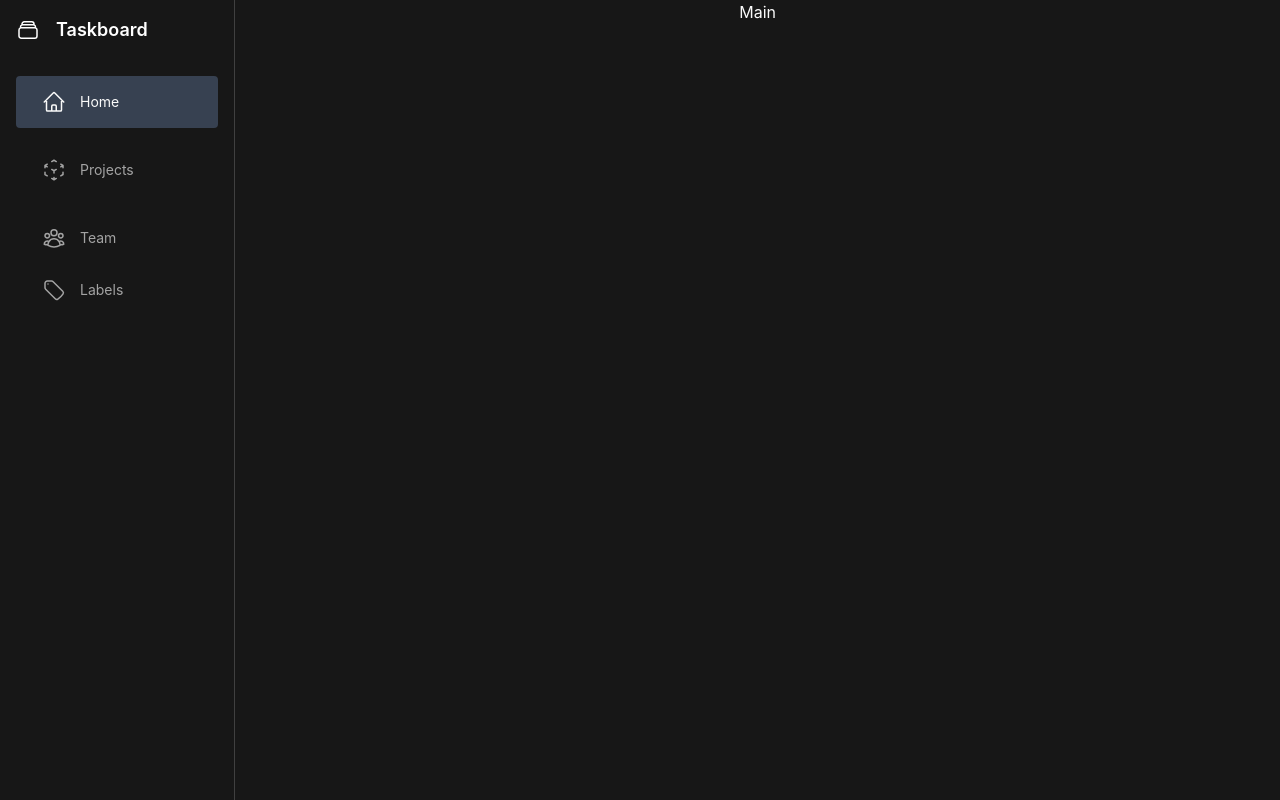
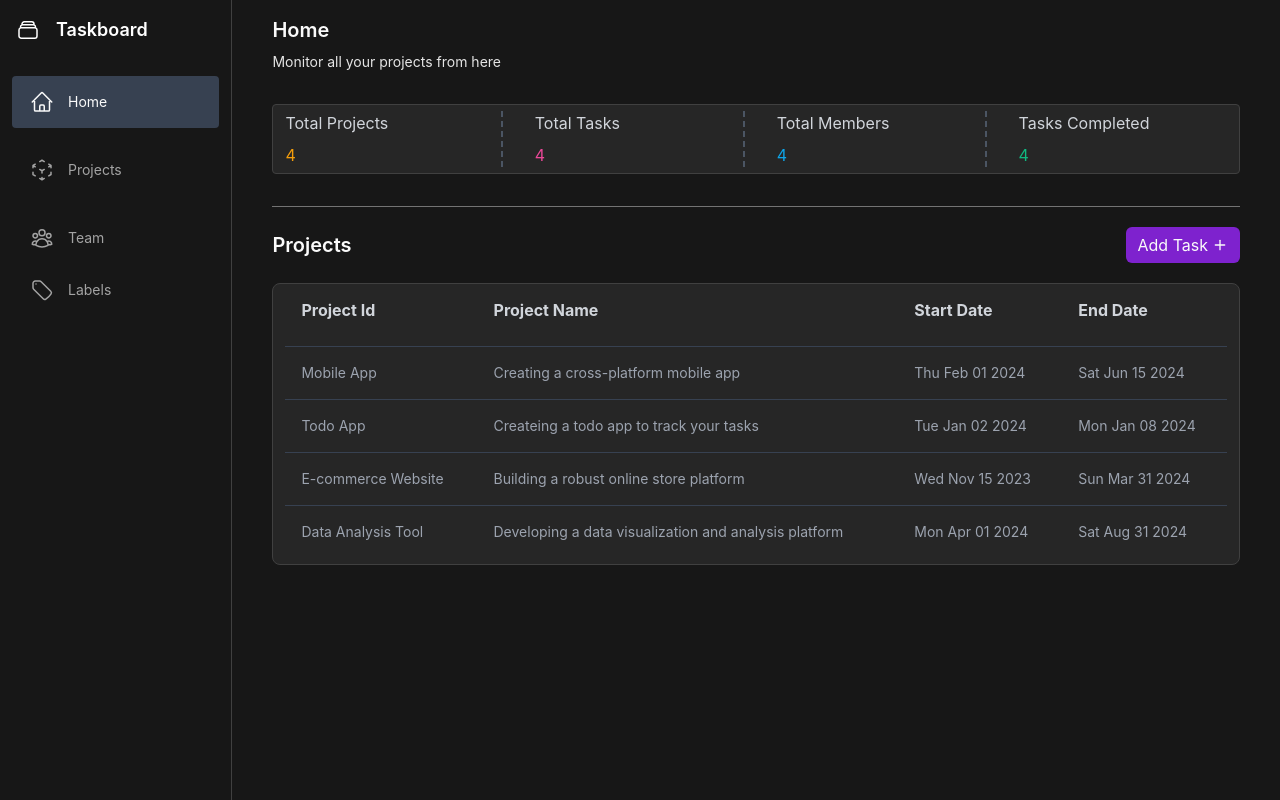
Before and after one commit to Pratik4509/taskboard, a React (Create React App) app: page / in a window 1280 px wide. Built offline with nearby package versions, Linux system fonts and the light colour scheme.

Commit message:
Updated the main page and side bar ui

```diff
--- a/src/Components/Main.tsx
+++ b/src/Components/Main.tsx
@@ -1,8 +1,33 @@
 import React from 'react'
+import Table from './Table'
 
 const Main = () => {
     return (
-        <div className='w-full h-full bg-neutral-900 text-neutral-50'>Main</div>
+        <div className='w-full h-full bg-neutral-900 text-neutral-50 px-10'>
+            <div className='w-full py-4 text-left '>
+                <div className='text-xl font-semibold mb-2'>Home</div>
+                <p className='text-sm text-neutral-200'>Monitor all your projects from here</p>
+            </div>
+            <div className='mx-auto mt-4 mb-8 w-full px-3 py-1.5 rounded border border-neutral-700 bg-neutral-800 text-gray-300 flex justify-evenly items-center'>
+                <div className='w-full text-left border-r-2 border-dashed border-gray-600'>
+                    <div className='mb-2'>Total Projects</div>
+                    <p className='text-amber-500'>4</p>
+                </div>
+                <div className='w-full text-left border-r-2 border-dashed border-gray-600 pl-8'>
+                    <div className='mb-2'>Total Tasks</div>
+                    <p className='text-pink-500'>4</p>
+                </div>
+                <div className='w-full text-left border-r-2 border-dashed border-gray-600 pl-8'>
+                    <div className='mb-2'>Total Members</div>
+                    <p className='text-sky-500'>4</p>
+                </div>
+                <div className='w-full text-left pl-8'>
+                    <div className='mb-2'>Tasks Completed</div>
+                    <p className='text-emerald-500'>4</p>
+                </div>
+            </div>
+            <Table />
+        </div>
     )
 }
 
--- a/src/Components/Sidebar.tsx
+++ b/src/Components/Sidebar.tsx
@@ -27,10 +27,10 @@ const Sidebar: React.FC = () => {
                 </div>
             </div>
 
-            <nav className="mt-4 px-4 flex-grow flex flex-col justify-start items-start w-full">
+            <nav className="mt-4 px-3 flex-grow flex flex-col justify-start items-start w-full">
                 <NavLink
                     to="/"
-                    className={({ isActive }) => `w-full block py-1.5 px-4 rounded text-neutral-400 hover:bg-gray-700 ${isActive ? 'bg-gray-700 text-neutral-50' : ''}`}
+                    className={({ isActive }) => `w-full block py-1.5 px-2 rounded text-neutral-400 hover:bg-gray-700 ${isActive ? 'bg-gray-700 text-neutral-50' : ''}`}
                 >
                     <div className=' w-full flex items-center gap-x-3.5 py-2 px-2.5 text-sm  rounded-lg'>
                         <svg xmlns="http://www.w3.org/2000/svg" fill="none" viewBox="0 0 24 24" strokeWidth={1.5} stroke="currentColor" className="size-6">
@@ -40,7 +40,7 @@ const Sidebar: React.FC = () => {
                     </div>
                 </NavLink>
                 <div className='w-full mt-4'>
-                    <button onClick={toggleProjects} className="w-full text-left py-1.5 px-4 rounded hover:bg-gray-700 text-sm text-neutral-400">
+                    <button onClick={toggleProjects} className="w-full text-left py-1.5 px-2 rounded hover:bg-gray-700 text-sm text-neutral-400">
                         <div className='w-full flex items-center gap-x-3.5 py-2 px-2.5 text-sm rounded-lg'>
                             <svg xmlns="http://www.w3.org/2000/svg" fill="none" viewBox="0 0 24 24" strokeWidth={1.5} stroke="currentColor" className="size-6">
                                 <path strokeLinecap="round" strokeLinejoin="round" d="m21 7.5-2.25-1.313M21 7.5v2.25m0-2.25-2.25 1.313M3 7.5l2.25-1.313M3 7.5l2.25 1.313M3 7.5v2.25m9 3 2.25-1.313M12 12.75l-2.25-1.313M12 12.75V15m0 6.75 2.25-1.313M12 21.75V19.5m0 2.25-2.25-1.313m0-16.875L12 2.25l2.25 1.313M21 14.25v2.25l-2.25 1.313m-13.5 0L3 16.5v-2.25" />
@@ -54,7 +54,7 @@ const Sidebar: React.FC = () => {
                             <NavLink
                             key={project.id}
                                 to={`/project/${project.id}`}
-                                className={({ isActive }) => `mt-2 block py-2 px-4 rounded text-neutral-400 hover:bg-gray-700 ${isActive ? 'bg-gray-700 text-neutral-50' : ''}`}
+                                className={({ isActive }) => `mt-2 block py-2 px-2 rounded text-neutral-400 hover:bg-gray-700 ${isActive ? 'bg-gray-700 text-neutral-50' : ''}`}
                             >
                                 <div className='w-full flex items-center gap-x-3.5 py-2 px-2.5 text-sm rounded-lg'>
                                     <svg xmlns="http://www.w3.org/2000/svg" fill="none" viewBox="0 0 24 24" strokeWidth={1.5} stroke="currentColor" className="size-4">
@@ -71,7 +71,7 @@ const Sidebar: React.FC = () => {
                 </div>
 
                 <div className='w-full mt-4'>
-                    <button onClick={toggleTeam} className="w-full text-left py-1.5 px-4 rounded hover:bg-gray-700 text-sm text-neutral-400">
+                    <button onClick={toggleTeam} className="w-full text-left py-1.5 px-2 rounded hover:bg-gray-700 text-sm text-neutral-400">
                         <div className='w-full flex items-center gap-x-3.5 py-2 px-2.5 text-sm rounded-lg'>
                             <svg xmlns="http://www.w3.org/2000/svg" fill="none" viewBox="0 0 24 24" strokeWidth={1.5} stroke="currentColor" className="size-6">
                                 <path strokeLinecap="round" strokeLinejoin="round" d="M18 18.72a9.094 9.094 0 0 0 3.741-.479 3 3 0 0 0-4.682-2.72m.94 3.198.001.031c0 .225-.012.447-.037.666A11.944 11.944 0 0 1 12 21c-2.17 0-4.207-.576-5.963-1.584A6.062 6.062 0 0 1 6 18.719m12 0a5.971 5.971 0 0 0-.941-3.197m0 0A5.995 5.995 0 0 0 12 12.75a5.995 5.995 0 0 0-5.058 2.772m0 0a3 3 0 0 0-4.681 2.72 8.986 8.986 0 0 0 3.74.477m.94-3.197a5.971 5.971 0 0 0-.94 3.197M15 6.75a3 3 0 1 1-6 0 3 3 0 0 1 6 0Zm6 3a2.25 2.25 0 1 1-4.5 0 2.25 2.25 0 0 1 4.5 0Zm-13.5 0a2.25 2.25 0 1 1-4.5 0 2.25 2.25 0 0 1 4.5 0Z" />
@@ -83,7 +83,7 @@ const Sidebar: React.FC = () => {
                         <div className="ml-4">
                             <NavLink
                                 to="/team/member1"
-                                className={({ isActive }) => `mt-2 block py-2 px-4 rounded text-neutral-400 hover:bg-gray-700 ${isActive ? 'bg-gray-700 text-neutral-50' : ''}`}
+                                className={({ isActive }) => `mt-2 block py-2 px-2 rounded text-neutral-400 hover:bg-gray-700 ${isActive ? 'bg-gray-700 text-neutral-50' : ''}`}
                             >
                                 <div className='w-full flex items-center gap-x-3.5 py-2 px-2.5 text-sm rounded-lg'>
                                     <svg xmlns="http://www.w3.org/2000/svg" fill="none" viewBox="0 0 24 24" strokeWidth={1.5} stroke="currentColor" className="size-4">
@@ -94,7 +94,7 @@ const Sidebar: React.FC = () => {
                             </NavLink>
                             <NavLink
                                 to="/team/member2"
-                                className={({ isActive }) => `mt-2 block py-2 px-4 rounded text-neutral-400 hover:bg-gray-700 ${isActive ? 'bg-gray-700' : ''}`}
+                                className={({ isActive }) => `mt-2 block py-2 px-2 rounded text-neutral-400 hover:bg-gray-700 ${isActive ? 'bg-gray-700' : ''}`}
                             >
                                 <div className='w-full flex items-center gap-x-3.5 py-2 px-2.5 text-sm rounded-lg'>
                                     <svg xmlns="http://www.w3.org/2000/svg" fill="none" viewBox="0 0 24 24" strokeWidth={1.5} stroke="currentColor" className="size-4">
@@ -110,7 +110,7 @@ const Sidebar: React.FC = () => {
 
                 <NavLink
                     to="/labels"
-                    className={({ isActive }) => `w-full block py-1.5 px-4 rounded text-neutral-400 hover:bg-gray-700 ${isActive ? 'bg-gray-700' : ''}`}
+                    className={({ isActive }) => `w-full block py-1.5 px-2 rounded text-neutral-400 hover:bg-gray-700 ${isActive ? 'bg-gray-700' : ''}`}
                 >
                     <div className='w-full flex items-center gap-x-3.5 py-2 px-2.5 text-sm rounded-lg'>
                         <svg xmlns="http://www.w3.org/2000/svg" fill="none" viewBox="0 0 24 24" strokeWidth={1.5} stroke="currentColor" className="size-6">
--- /dev/null
+++ b/src/Components/Table.tsx
@@ -0,0 +1,48 @@
+import React from 'react'
+import { useSelector } from 'react-redux'
+import { RootState } from '../redux/store'
+import { Link } from 'react-router-dom'
+import { FiPlus } from 'react-icons/fi'
+
+const Table = () => {
+    const projects = useSelector((state: RootState) => state.kanban.projects)
+    return (
+        <div className='project-table mt-4 border-t border-neutral-500 '>
+            <div className='flex justify-between items-center'>
+                <h2 className="text-xl font-semibold my-6 text-left">Projects</h2>
+                <div className='px-3 py-1.5 bg-purple-700 rounded-md flex items-center justify-between cursor-pointer gap-1'>
+                    <span>Add Task</span>
+                    <FiPlus/>
+                </div>
+            </div>
+            <div className='px-3 py-1.5 rounded-lg border border-neutral-700 bg-neutral-800 text-gray-300'>
+                <table className='mx-auto w-full '>
+                    <thead className=''>
+                        <tr >
+                            <th className='px-4 pt-2 pb-6 text-left '>Project Id</th>
+                            <th className='px-4 pt-2 pb-6 text-left '>Project Name</th>
+                            <th className='px-4 pt-2 pb-6 text-left '>Start Date</th>
+                            <th className='px-4 pt-2 pb-6 text-left '>End Date</th>
+                        </tr>
+                    </thead>
+                    <tbody>
+                        {projects.map((project) => (
+                            <tr key={project.id} className="border-t border-gray-700 text-sm">
+                                <td className="px-4 py-4 text-gray-400 text-left ">
+                                    <Link to={`/project/${project.id}`} className="hover:underline">
+                                        {project.name}
+                                    </Link>
+                                </td>
+                                <td className="px-4 py-4 text-gray-400 text-left ">{project.description}</td>
+                                <td className="px-4 py-4 text-gray-400 text-left ">{project.startDate.toDateString()}</td>
+                                <td className="px-4 py-4 text-gray-400 text-left ">{project.endDate.toDateString()}</td>
+                            </tr>
+                        ))}
+                    </tbody>
+                </table>
+            </div>
+        </div>
+    )
+}
+
+export default Table
--- a/src/data/projects.ts
+++ b/src/data/projects.ts
@@ -2,12 +2,30 @@ const PROJECTS = [
     {
         id: '1',
         name: 'Mobile App',
-        descritpion: 'Createing a Mobile App'
+        description: 'Creating a cross-platform mobile app',
+        startDate: new Date('2024-02-01'),
+        endDate: new Date('2024-06-15')
     },
     {
         id: '2',
         name: 'Todo App',
-        descritpion: 'Createing a todo app to track your tasks'
+        description: 'Createing a todo app to track your tasks',
+        startDate: new Date('01/02/2024'),
+        endDate: new Date('01/08/2024')
+    },
+    {
+        id: '3',
+        name: 'E-commerce Website',
+        description: 'Building a robust online store platform',
+        startDate: new Date('2023-11-15'),
+        endDate: new Date('2024-03-31')
+    },
+    {
+        id: '4',
+        name: 'Data Analysis Tool',
+        description: 'Developing a data visualization and analysis platform',
+        startDate: new Date('2024-04-01'),
+        endDate: new Date('2024-08-31')
     }
 ]
 
--- a/src/types.ts
+++ b/src/types.ts
@@ -11,7 +11,9 @@ export interface CardType {
 export interface ProjectsTypes {
     id: string,
     name: string,
-    descritpion: string,
+    description: string,
+    startDate: Date
+    endDate: Date
 }
 
 
```
